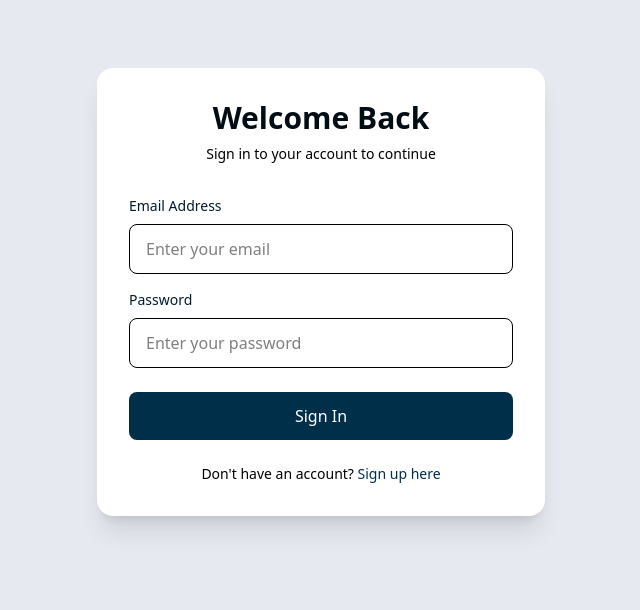
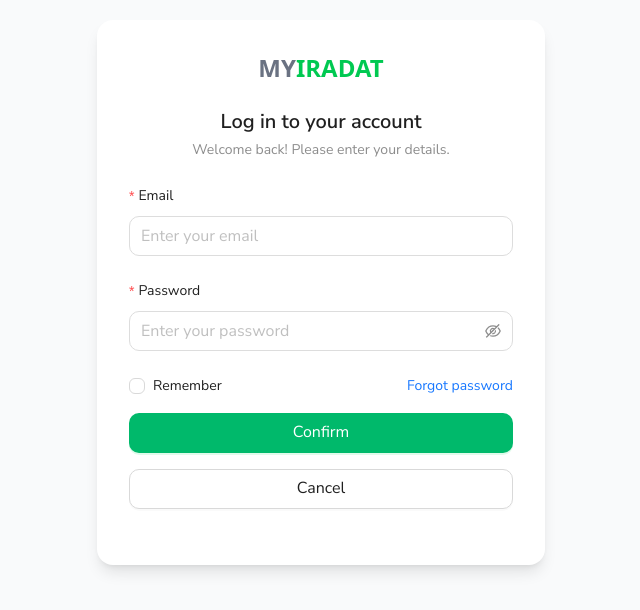
Before and after one commit to askpradana/myiradat-frontend-portal, a Next.js app: page /login in a window 1280 px wide. Shown: the part 108-718 px from the top of the page, without its empty margins (319-959 px from the left). Built offline with nearby package versions, Linux system fonts and the light colour scheme; no server answers.

Commit message:
login page

```diff
--- a/src/app/dashboard/page.tsx
+++ b/src/app/dashboard/page.tsx
@@ -3,11 +3,9 @@
 import { useEffect } from "react";
 import { useRouter } from "next/navigation";
 import { useAuth } from "@/context/AuthContext";
-import { useModal } from "@/context/ModalContext";
 
 export default function DashboardPage() {
   const router = useRouter();
-  const { showSuccess } = useModal();
 
   const { isAuthenticated, user } = useAuth();
 
@@ -15,7 +13,6 @@
     if (!isAuthenticated) {
       router.replace("/");
     }
-      showSuccess("BERHASIL")
   }, [isAuthenticated]);
 
   if (!isAuthenticated) return null; // or loading spinner
--- a/src/app/login/page.tsx
+++ b/src/app/login/page.tsx
@@ -1,138 +1,11 @@
-'use client';
+"use client";
 
-import { useState } from 'react';
+import LoginPage from "@/features/login/LoginView";
 
-interface LoginFormData {
-  email: string;
-  password: string;
-}
-
-interface LoginResponse {
-  message: string;
-  success: boolean;
-}
-
-export default function LoginPage() {
-  const [formData, setFormData] = useState<LoginFormData>({
-    email: '',
-    password: '',
-  });
-  const [message, setMessage] = useState<string>('');
-  const [isLoading, setIsLoading] = useState<boolean>(false);
-
-  const handleInputChange = (e: React.ChangeEvent<HTMLInputElement>): void => {
-    const { name, value } = e.target;
-    setFormData(prev => ({
-      ...prev,
-      [name]: value,
-    }));
-  };
-
-  const handleSubmit = async (e: React.FormEvent<HTMLFormElement>): Promise<void> => {
-    e.preventDefault();
-    setIsLoading(true);
-    setMessage('');
-
-    try {
-      const response = await fetch('http://beamyiradat.adauntukkamu.com/auth/login', {
-        method: 'POST',
-        headers: { 'Content-Type': 'application/json' },
-        body: JSON.stringify(formData),
-      });
-
-      const data: LoginResponse = await response.json();
-
-      if (response.ok) {
-        setMessage('Login successful!');
-      } else {
-        setMessage(data?.message || 'Login failed. Please try again.');
-      }
-    } catch {
-      setMessage('Network error. Please check your connection.');
-    } finally {
-      setIsLoading(false);
-    }
-  };
-
+export default function Login() {
   return (
-    <div className="min-h-screen bg-brand-50 flex items-center justify-center px-4 sm:px-6 lg:px-8">
-      <div className="max-w-md w-full space-y-8">
-        <div className="bg-white rounded-2xl shadow-xl p-8">
-          <div className="text-center">
-            <h1 className="text-3xl font-bold text-brand-900 mb-2">
-              Welcome Back
-            </h1>
-            <p className="text-brand-600 text-sm">
-              Sign in to your account to continue
-            </p>
-          </div>
-
-          <form onSubmit={handleSubmit} className="mt-8 space-y-6">
-            <div className="space-y-4">
-              <div>
-                <label htmlFor="email" className="block text-sm font-medium text-brand-700 mb-2">
-                  Email Address
-                </label>
-                <input
-                  id="email"
-                  name="email"
-                  type="email"
-                  autoComplete="email"
-                  required
-                  value={formData.email}
-                  onChange={handleInputChange}
-                  className="w-full px-4 py-3 border border-brand-200 rounded-lg focus:ring-2 focus:ring-brand-500 focus:border-transparent transition-colors duration-200 placeholder-brand-400"
-                  placeholder="Enter your email"
-                />
-              </div>
-
-              <div>
-                <label htmlFor="password" className="block text-sm font-medium text-brand-700 mb-2">
-                  Password
-                </label>
-                <input
-                  id="password"
-                  name="password"
-                  type="password"
-                  autoComplete="current-password"
-                  required
-                  value={formData.password}
-                  onChange={handleInputChange}
-                  className="w-full px-4 py-3 border border-brand-200 rounded-lg focus:ring-2 focus:ring-brand-500 focus:border-transparent transition-colors duration-200 placeholder-brand-400"
-                  placeholder="Enter your password"
-                />
-              </div>
-            </div>
-
-            <button
-              type="submit"
-              disabled={isLoading}
-              className="w-full bg-brand-500 hover:bg-brand-600 disabled:bg-brand-300 text-white font-medium py-3 px-4 rounded-lg transition-colors duration-200 focus:outline-none focus:ring-2 focus:ring-brand-500 focus:ring-offset-2"
-            >
-              {isLoading ? 'Signing in...' : 'Sign In'}
-            </button>
-
-            {message && (
-              <div className={`text-center text-sm p-3 rounded-lg ${
-                message.includes('successful')
-                  ? 'bg-green-50 text-green-700 border border-green-200'
-                  : 'bg-red-50 text-red-700 border border-red-200'
-              }`}>
-                {message}
-              </div>
-            )}
-          </form>
-
-          <div className="mt-6 text-center">
-                          <p className="text-sm text-brand-600">
-                Don&apos;t have an account?{' '}
-                <a href="/register" className="font-medium text-brand-500 hover:text-brand-600 transition-colors duration-200">
-                  Sign up here
-                </a>
-              </p>
-          </div>
-        </div>
-      </div>
-    </div>
+    <>
+      <LoginPage />
+    </>
   );
 }
--- a/src/config/theme.ts
+++ b/src/config/theme.ts
@@ -1,7 +1,7 @@
 import { theme } from "antd";
 
 export const themeConfig = {
-  algorithm: theme.defaultAlgorithm, // You can also use theme.darkAlgorithm
+  algorithm: theme.defaultAlgorithm,
   token: {
     colorPrimary: "#00b96b",
     borderRadius: 8,
@@ -14,7 +14,7 @@
     },
     Button: {
       controlHeight: 40,
-      borderRadius: 6,
+      borderRadius: 8,
     },
     Input: {
       colorBorder: "#ddd",
--- a/src/context/AuthContext.tsx
+++ b/src/context/AuthContext.tsx
@@ -72,8 +72,8 @@
     setLoading(false)
   }, [])
 
-  // const isAuthenticated = !!user
-  const isAuthenticated = true
+  const isAuthenticated = !!user
+  // const isAuthenticated = true
 
   return (
     <AuthContext.Provider
--- a/src/features/login/LoginModel.tsx
+++ b/src/features/login/LoginModel.tsx
@@ -0,0 +1,11 @@
+export interface LoginFormData {
+  email: string;
+  password: string;
+}
+
+export interface LoginResponse {
+  data: {
+    accessToken: string;
+    refreshToken: string;
+  };
+}
--- a/src/features/login/LoginService.tsx
+++ b/src/features/login/LoginService.tsx
@@ -0,0 +1,19 @@
+'use client';
+
+import { LoginFormData, LoginResponse } from './LoginModel';
+import { useFetcher } from '@/lib/fetcher';
+
+export function useLoginService() {
+  const { fetcher } = useFetcher();
+
+  const login = async (payload: LoginFormData) => {
+    return fetcher<LoginResponse>(`/auth/login`, {
+      method: 'POST',
+      body: payload,
+      auth: false,
+      autoStopLoading: false
+    });
+  };
+
+  return { login };
+}
--- a/src/features/login/LoginView.tsx
+++ b/src/features/login/LoginView.tsx
@@ -0,0 +1,81 @@
+'use client';
+
+import { Form, Input, Checkbox, Button, Typography } from 'antd';
+import { useLoginViewModel } from './LoginViewModel';
+
+const { Title, Text, Link } = Typography;
+
+export default function LoginPage() {
+  const { form, onSubmit } = useLoginViewModel();
+
+  return (
+    <div className="min-h-screen flex items-center justify-center bg-gray-50 px-4">
+      <div className="w-full max-w-md bg-white p-8 rounded-2xl shadow-lg">
+        {/* Logo */}
+        <div className="text-center mb-6">
+          <h1 className="text-2xl font-bold">
+            <span className="text-gray-500">MY</span>
+            <span className="text-green-500">IRADAT</span>
+          </h1>
+        </div>
+
+        {/* Title */}
+        <div className="text-center mb-6">
+          <Title level={4} style={{marginBottom : '0'}}>Log in to your account</Title>
+          <Text type="secondary">Welcome back! Please enter your details.</Text>
+        </div>
+
+        {/* Form (Controlled by AntD) */}
+        <Form
+          form={form}
+          layout="vertical"
+          initialValues={{ email: '', password: '', remember: false }}
+          onFinish={onSubmit}
+        >
+          <Form.Item
+            label="Email"
+            name="email"
+            rules={[
+              { required: true, message: 'Please enter your email' },
+              { type: 'email', message: 'Invalid email format' },
+            ]}
+          >
+            <Input placeholder="Enter your email" size="large" />
+          </Form.Item>
+
+          <Form.Item
+            label="Password"
+            name="password"
+            rules={[{ required: true, message: 'Please enter your password' }]}
+          >
+            <Input.Password placeholder="Enter your password" size="large" />
+          </Form.Item>
+
+          <div className="flex justify-between items-center mb-4">
+           <Form.Item name="remember" valuePropName="checked" noStyle>
+              <Checkbox>Remember</Checkbox>
+            </Form.Item>
+            <Link href="#" className="text-green-600 text-sm">
+              Forgot password
+            </Link>
+          </div>
+
+          <Form.Item className="flex flex-col gap-3">
+            <Button
+              type="primary"
+              htmlType="submit"
+              size="large"
+              className="mb-4"
+              block
+            >
+              Confirm
+            </Button>
+            <Button size="large" htmlType="button" block>
+              Cancel
+            </Button>
+          </Form.Item>
+        </Form>
+      </div>
+    </div>
+  );
+}
--- a/src/features/login/LoginViewModel.tsx
+++ b/src/features/login/LoginViewModel.tsx
@@ -0,0 +1,38 @@
+"use client";
+
+import { useForm } from "antd/es/form/Form";
+import { LoginFormData } from "./LoginModel";
+import { useLoginService } from "./LoginService";
+import { useAuth } from "@/context/AuthContext";
+import { useRouter } from "next/navigation";
+import { message } from "antd";
+import { useLoading } from "@/context/LoadingContext";
+
+export function useLoginViewModel() {
+  const [form] = useForm<LoginFormData>();
+  const router = useRouter();
+  const { login: loginRequest } = useLoginService();
+  const { login: loginToContext } = useAuth();
+  const { setLoading } = useLoading();
+
+  const onSubmit = async () => {
+    try {
+      const values = await form.validateFields();
+      const res = await loginRequest(values);
+      loginToContext(res.data.accessToken, res.data.refreshToken);
+      router.replace("/dashboard");
+    } catch (err) {
+      if (!("errorFields" in err)) {
+        message.error("Login failed. Please check your credentials.");
+        console.error(err);
+      }
+    } finally {
+      setLoading(false);
+    }
+  };
+
+  return {
+    form,
+    onSubmit,
+  };
+}
```
Also changed, not shown: src/lib/fetcher.ts (+7 -6 lines).
